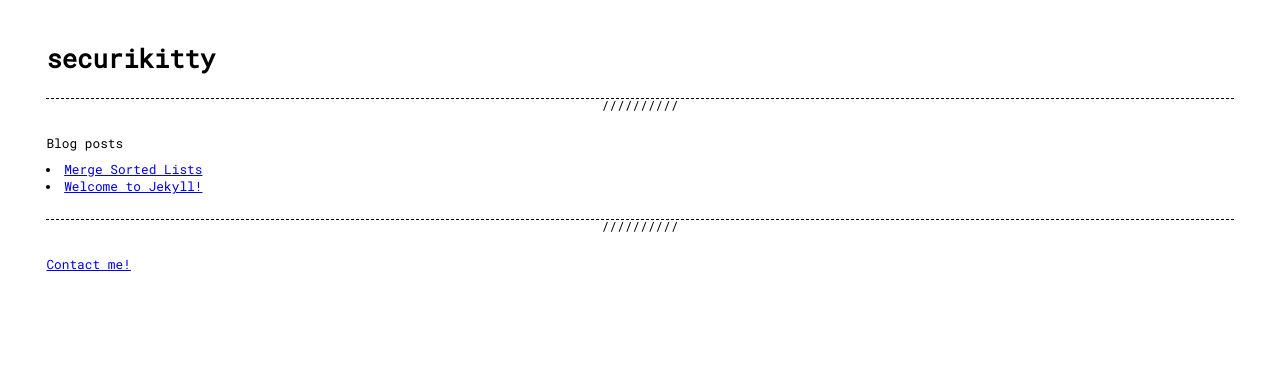
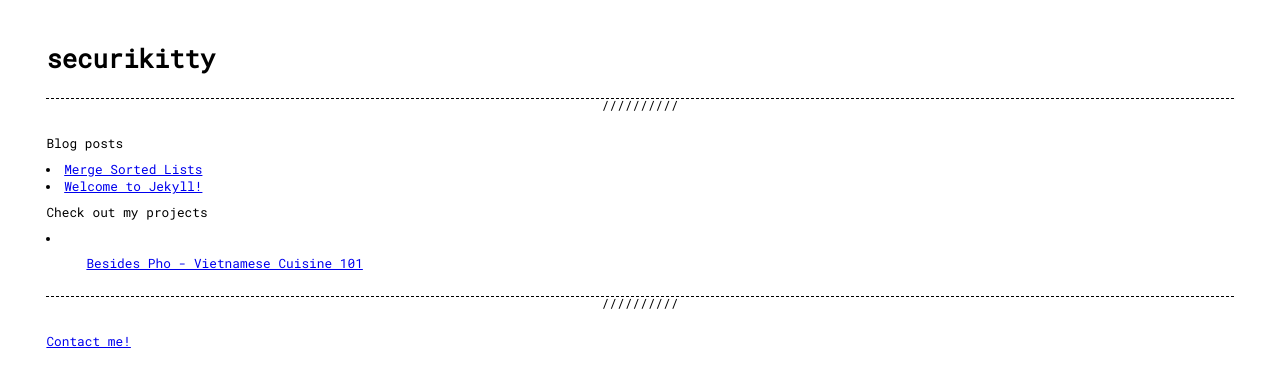
Before and after one commit to lephdao/lephdao.github.io, a Jekyll site: the page built from index.markdown, in a window 1280 px wide. Shown: the top 387 px of the page. Built offline with Jekyll 4.4.1, drawn with Linux system fonts in a browser that asks for light colours.

Commit message:
add link

```diff
--- a/_layouts/home.html
+++ b/_layouts/home.html
@@ -9,4 +9,9 @@ layout: "wrapper"
 	<li><a href="{{post.url}}">{{post.title}}</a></li>
 {% endfor %}
 
+<p>Check out my projects</p>
+<li>
+		<ul><a href="{{ site.baseurl }}/besidespho">Besides Pho - Vietnamese Cuisine 101</a></ul>
+</li>
+
 {% include footer.html %}
```
